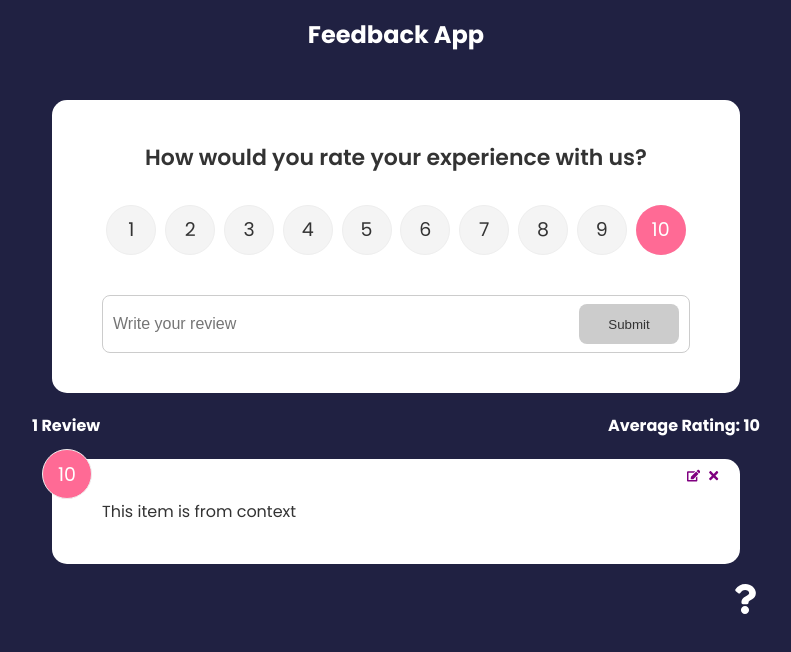
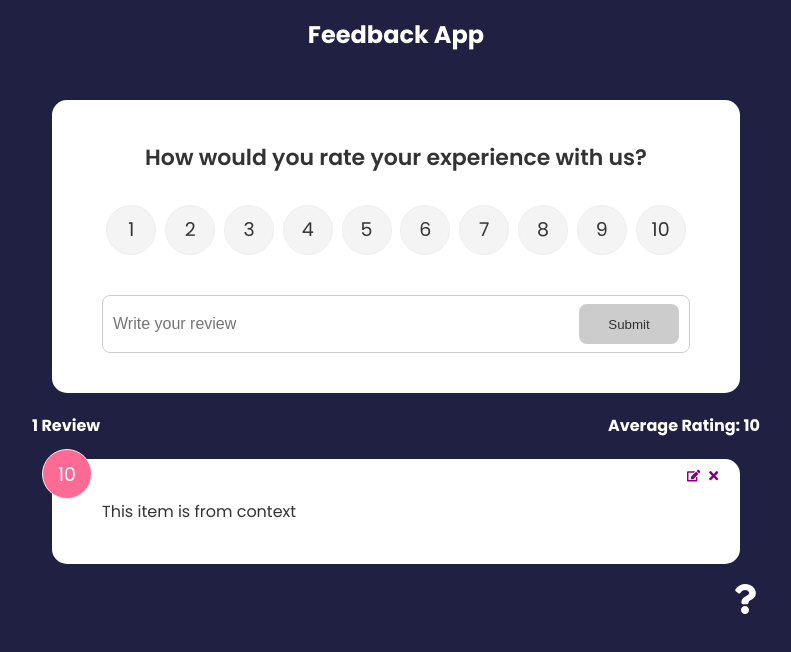
Before and after one commit to EdwinGrigonis/feedback-app, a React (Create React App) app: page / in a window 1280 px wide. Shown: the top 652 px of the page, without its empty margins (244-1035 px from the left). Built offline with nearby package versions, Linux system fonts and the light colour scheme.

Commit message:
refined edit state

```diff
--- a/src/components/FeedbackForm.jsx
+++ b/src/components/FeedbackForm.jsx
@@ -1,4 +1,4 @@
-import { useState, useContext } from "react"
+import { useState, useContext, useEffect } from "react"
 import Card from "./shared/Card"
 import RatingSelect from "./RatingSelect"
 import Button from "./shared/Button"
@@ -10,7 +10,15 @@
 const [btnDisabled, setBtnDisabled] = useState(true)
 const [message, setMessage] = useState('')
 
-const {addFeedback} = useContext(FeedbackContext)
+const {addFeedback, feedbackEdit} = useContext(FeedbackContext)
+
+useEffect(() => {
+    if(feedbackEdit.edit === true) {
+        setBtnDisabled(false)
+        setText(feedbackEdit.item.text)
+        setRating(feedbackEdit.item.rating)
+    }
+}, [feedbackEdit])
 
 
 const handleTextChange = (e) => {
--- a/src/components/RatingSelect.jsx
+++ b/src/components/RatingSelect.jsx
@@ -1,7 +1,14 @@
-import {useState} from 'react'
+import {useState, useContext, useEffect} from 'react'
+import FeedbackContext from "./context/FeedbackContext"
 
 function RatingSelect({ select }) {
 const [selected, setSelected] = useState(10)
+
+const {feedbackEdit} = useContext(FeedbackContext)
+
+useEffect(() => {
+    setSelected(feedbackEdit.item.rating)
+}, [feedbackEdit])
 
 const handleChange = (e) => {
     setSelected(+e.currentTarget.value)
--- a/src/components/context/FeedbackContext.jsx
+++ b/src/components/context/FeedbackContext.jsx
@@ -41,7 +41,8 @@
         feedback,
         deleteFeedback,
         addFeedback,
-        editFeedback
+        editFeedback,
+        feedbackEdit
     }}
     >
         {children}
```
